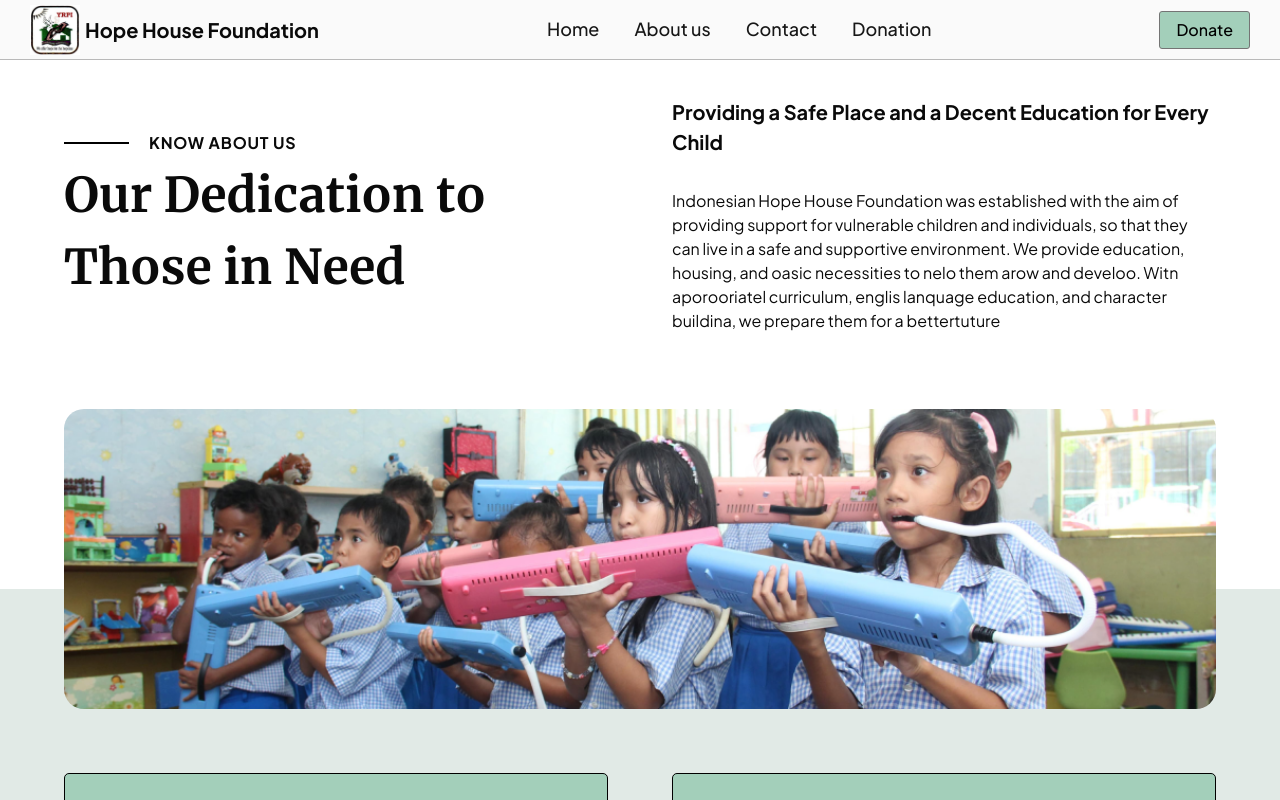
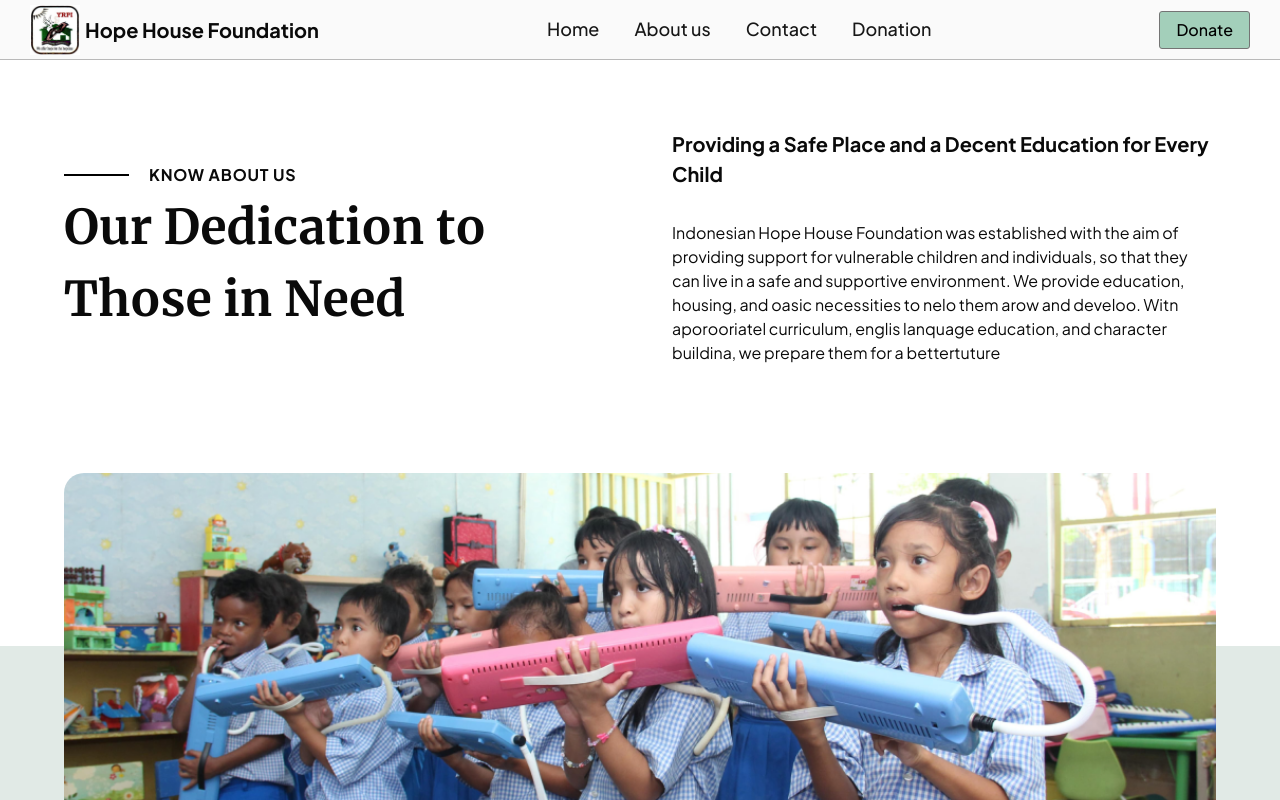
Before and after one commit to idkwhyi/hope_house_foundation, a Next.js app: page /about in a window 1280 px wide. Shown: the top 800 px of the page. Built offline with nearby package versions, Linux system fonts and the light colour scheme.

Commit message:
adding padding to the first section in about us page

```diff
--- a/src/app/about/AboutHero.tsx
+++ b/src/app/about/AboutHero.tsx
@@ -20,7 +20,7 @@ const AboutHero = () => {
       {/* Background Putih (50% bawah) */}
       <div className="absolute z-0 bottom-0 left-0 w-full h-1/2 bg-bg-green"></div>
       {/* first hero content */}
-      <div className="w-full z-10 flex flex-col lg:flex-row items-center justify-between gap-[6.4rem]">
+      <div className="w-full z-10 flex flex-col lg:flex-row items-center justify-between gap-[6.4rem] pt-[3.2rem] lg:py-[3.2rem]">
         <div className="w-full lg:w-[50vw]">
           <LineAndText text="know about us" />
           <h1 className="merri-bold text-[4.8rem]">
@@ -42,7 +42,7 @@ const AboutHero = () => {
         </div>
       </div>
       {/* second hero content */}
-      <div className="relative w-full h-[30rem] block ">
+      <div className="relative w-full h-[35rem] block ">
         <Image
           src={"/images/children.png"}
           alt="logo"
--- a/src/components/Footer/index.tsx
+++ b/src/components/Footer/index.tsx
@@ -34,8 +34,8 @@ const Footer = () => {
       <div className={groupContainerStyle}>
         <FooterListTitle text="PAGES" />
         <ul className={listContainerStyle}>
-          <FooterList text="Home" url="" />
-          <FooterList text="About Us" url="" />
+          <FooterList text="Home" url="/" />
+          <FooterList text="About Us" url="about" />
           <FooterList text="Contact" url="" />
           <FooterList text="Donation" url="" />
         </ul>
```
